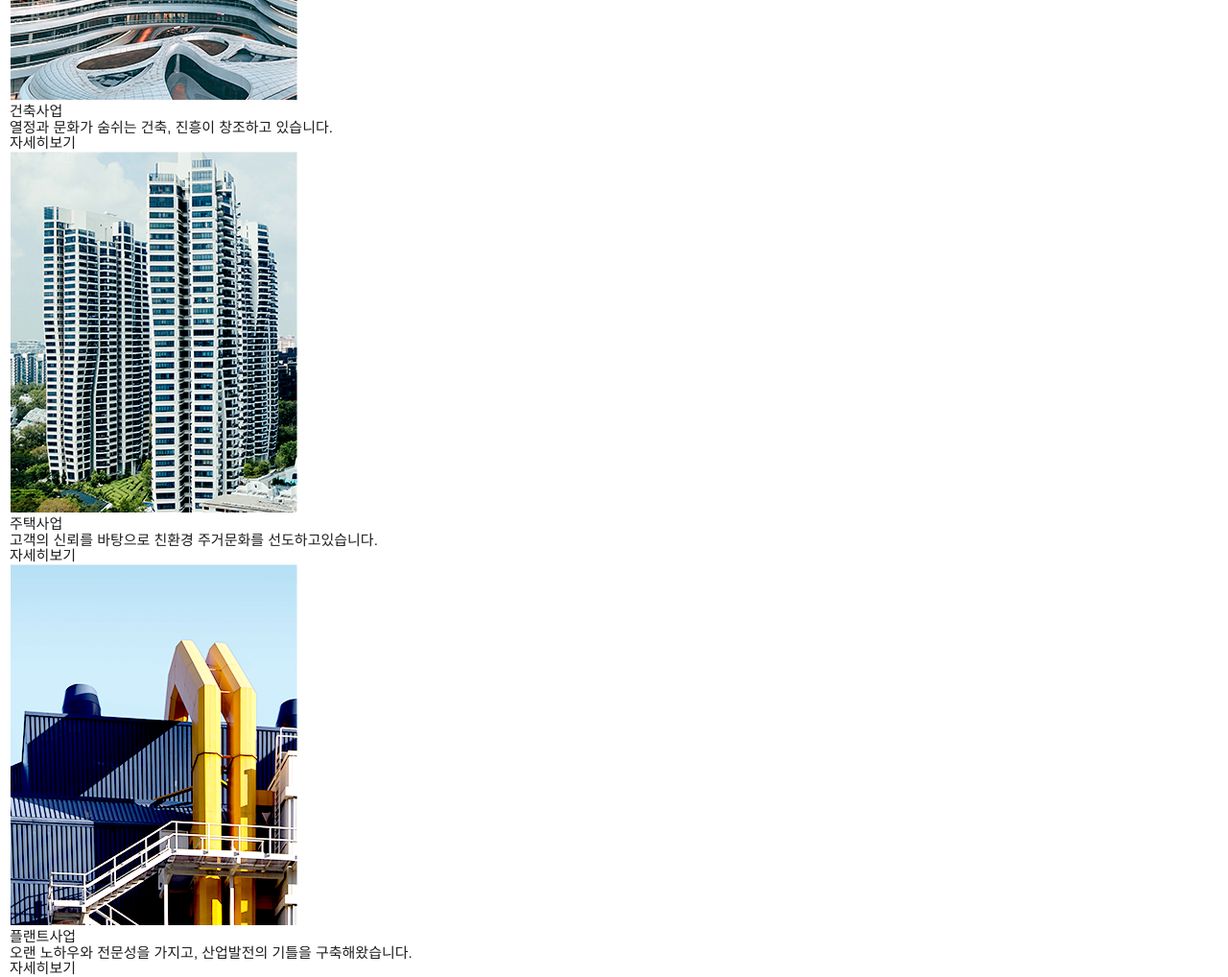
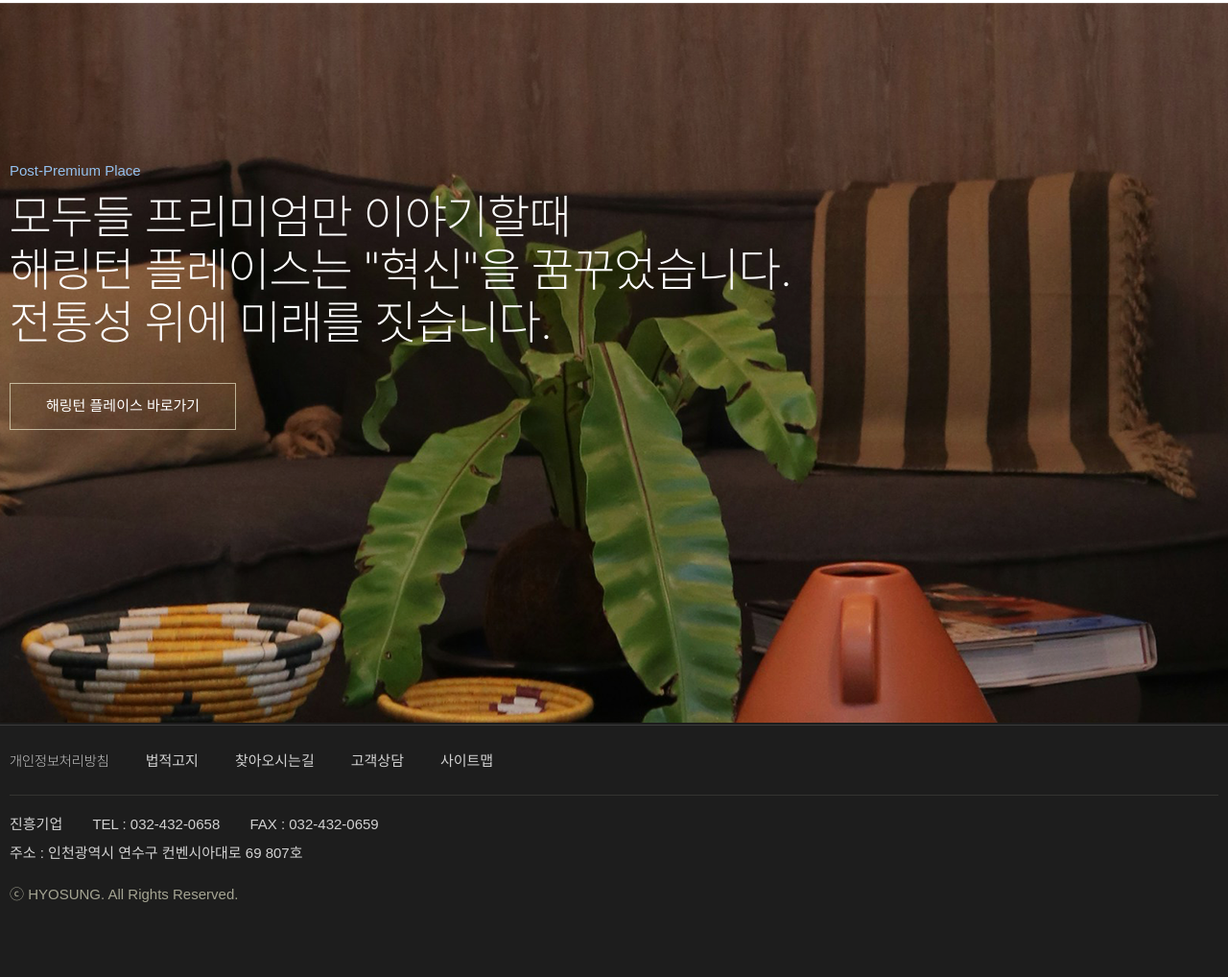
Before and after one commit to didrkdms/design, a plain HTML site: page chinhung/index.html in a window 1280 px wide. Shown: the part 1724-2742 px from the top of the page at 96% size. Drawn offline with Linux system fonts and the light colour scheme; files whose address does not match are found by name; a web font is replaced by a local one.

Commit message:
0601_진흥기업

```diff
--- a/chinhung/css/default.css
+++ b/chinhung/css/default.css
@@ -12,7 +12,7 @@ h1, h2, h3, h4, h5, h6, strong {
     font-size: inherit; /* 상위요소에서 정의된대로 상속받아라 inherit */
     font-weight: inherit
 }
-em { /* 글자기울임 취소 */
+em, address { /* 글자기울임 취소 */
     font-style: normal
 }
 a { /* 파란색에 underline 취소*/
--- a/chinhung/css/main.css
+++ b/chinhung/css/main.css
@@ -77,3 +77,78 @@ header .gnb ul li a:hover { /* 마우스를 오버했을때 */
     font-weight: 800;
     margin: -10px 0 0 0;
 }
+.biz .list ul {
+    display: flex;
+    justify-content: space-between;
+}
+.biz .list ul li {
+    width: 297px;
+    text-align: center;
+}
+.biz .list ul li a {
+    display: block;
+}
+.biz .list ul li a h3 {
+    font-size: 35px;
+    color: #1d1d1d;
+    margin: 28px 0 24px 0; /* 위 - 오른쪽 - 아래 - 왼쪽 */
+}
+.biz .list ul li a p {
+    margin: 0 0 28px 0;
+}
+.biz .list ul li a .more {
+    width: 297px;
+    height: 51px;
+    line-height: 51px;
+    /* 행간을 높이와 동일하게 주면 글자가 위아래 가운데 정렬이 됨 */
+    border: 1px solid #cccccc;
+    display: inline-block;
+}
+.brand {
+    background: url(../images/brand_bg.png) no-repeat center center / cover;
+    height: 753px;
+    margin: 122px 0 0 0;
+    color: #fff;
+}
+.brand h2 {
+    color: #94c1ee;
+    padding: 167px 0 0 0;
+}
+.brand p {
+    font-size: 50px;
+    font-weight: 800;
+    margin: 12px 0 36px 0;
+}
+.brand a {
+    border: 1px solid rgba(255, 255, 225, 0.6);
+    padding: 15px 37px; /* 위아래 15px 좌우 37px */
+    display: inline-block;
+}
+footer {
+    background-color: #1d1d1d;
+    color: rgba(255, 255, 255, 0.8);
+    padding: 29px 0 77px 0;
+}
+footer .f_nav ul {
+    display: flex;
+}
+footer .f_nav ul li {
+    margin: 0 38px 0 0;
+}
+/* li.privacy (여백없음) li중에서 privacy라는 클래스명을 갖은 li li .privacy (여백있음) li안에 privacy라는 클래스명을 갖은 요소 */
+footer .f_nav ul li.privacy {
+    font-weight: 800;
+}
+footer .f_sub {
+    border-top: 1px solid rgba(255, 255, 225, 0.1);
+    margin: 27px 0 0 0; /* 선 밖 여백 */
+    padding:  22px 0 0 0; /* 선 내부 여백 */
+}
+footer .f_sub .f_info span {
+    margin: 0 27px 13px 0;
+    display: inline-block;
+}
+footer .f_sub .copyright {
+    margin: 27px 0 0 0;
+    color: rgba(255, 255, 225, 0.6);
+}
--- a/chinhung/index.html
+++ b/chinhung/index.html
@@ -42,6 +42,7 @@
             </div><!--tit-->
             <div class="list">
                 <ul>
+
                     <li>
                         <a href="#n">
                             <div class="photo"><img src="images/biz1.png" alt="토목사업 사진"></div>
@@ -54,8 +55,7 @@
                         <a href="#n">
                             <div class="photo"><img src="images/biz2.png" alt="건축사업 사진"></div>
                             <h3>건축사업</h3>
-                            <p>열정과 문화가 숨쉬는 건축,
-                                진흥이 창조하고 있습니다.</p>
+                            <p>열정과 문화가 숨쉬는 건축, 진흥이 창조하고 있습니다.</p>
                             <span class="more">자세히보기</span>
                         </a>
                     </li>
@@ -63,8 +63,7 @@
                         <a href="#n">
                             <div class="photo"> <img src="images/biz3.png" alt="주택사업 사진"></div>
                             <h3>주택사업</h3>
-                            <p>고객의 신뢰를 바탕으로
-                                친환경 주거문화를 선도하고있습니다.</p>
+                            <p>고객의 신뢰를 바탕으로 친환경 주거문화를 선도하고있습니다.</p>
                             <span class="more">자세히보기</span>
                         </a>
                     </li>
@@ -72,8 +71,7 @@
                         <a href="#n">
                             <div class="photo"> <img src="images/biz4.png" alt="플랜트사업 사진"></div>
                             <h3>플랜트사업</h3>
-                            <p>오랜 노하우와 전문성을 가지고,
-                                산업발전의 기틀을 구축해왔습니다.</p>
+                            <p>오랜 노하우와 전문성을 가지고, 산업발전의 기틀을 구축해왔습니다.</p>
                             <span class="more">자세히보기</span>
                         </a>
                     </li>
@@ -82,10 +80,36 @@
         </div><!--wrapper-->
     </section><!--biz-->
     <section class="brand">
-        <div class="wrapper"></div><!--wrapper-->
+        <div class="wrapper">
+            <h2>Post-Premium Place</h2>
+            <p>모두들 프리미엄만 이야기할때<br>
+                해링턴 플레이스는 "혁신"을 꿈꾸었습니다.<br>
+                전통성 위에 미래를 짓습니다.</p>
+                <a href="#n">해링턴 플레이스 바로가기</a>
+        </div><!--wrapper-->
     </section><!--brand-->
     <footer>
-        <div class="wrapper"></div><!--wrapper-->
+        <div class="wrapper">
+            <div class="f_nav">
+                <ul>
+                    <li class="privacy"><a href="#n">개인정보처리방침</a></li>
+                    <li><a href="#n">법적고지</a></li>
+                    <li><a href="#n">찾아오시는길</a></li>
+                    <li><a href="#n">고객상담</a></li>
+                    <li><a href="#n">사이트맵</a></li>
+                </ul>
+            </div>
+            <!-- 요소의 이름을 줄때 위/아래로 구분하면 위는 top 아래는 sub -->
+            <div class="f_sub">
+                <div class="f_info">
+                    <span>진흥기업</span>
+                    <span>TEL : 032-432-0658</span>
+                    <span>FAX : 032-432-0659</span>
+                    <address>주소 : 인천광역시 연수구 컨벤시아대로 69 807호</address>
+                </div>
+                <div class="copyright">ⓒ HYOSUNG. All Rights Reserved.</div>
+            </div>
+        </div><!--wrapper-->
     </footer>
 </body>
 </html>
```
Also changed, not shown: chinhung/images/brand_bg.png (added).
